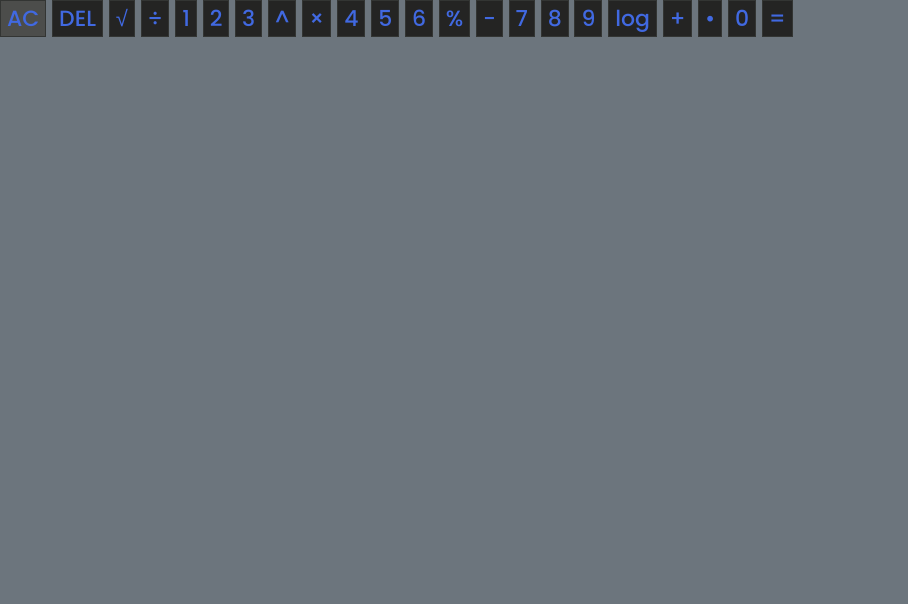
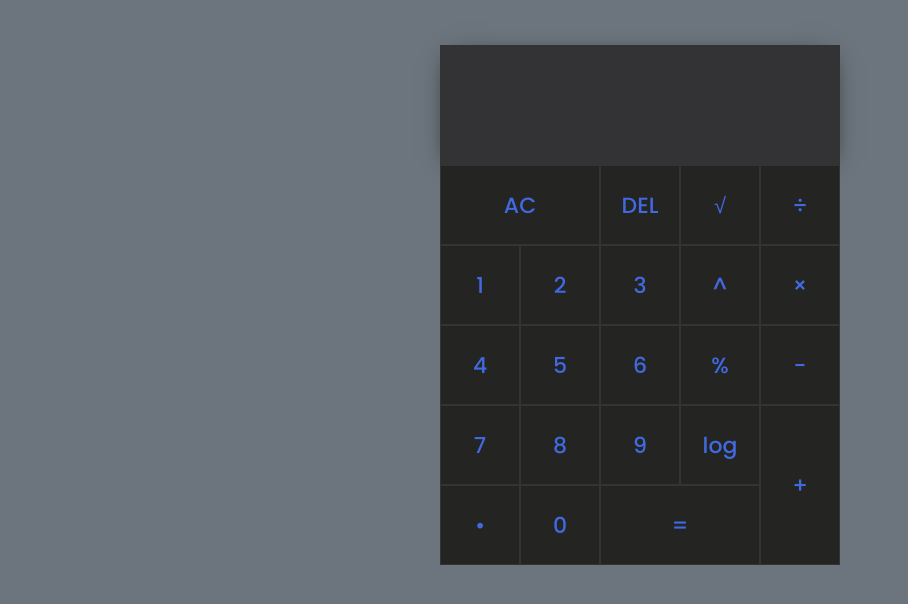
Before and after one commit to ZbigniewKulczynski1984/Calculator_10_8_22, a plain HTML site: page index.html in a window 1280 px wide. Shown: the whole page, without its empty margins (0-908 px from the left). Drawn offline with nearby package versions, Linux system fonts and the light colour scheme.

Commit message:
style.css modified, language changed and commented

```diff
--- a/CSS/style.css
+++ b/CSS/style.css
@@ -13,7 +13,56 @@ body {
   background: #6c757d;
 }
 
-.kalkulator {
+.calculator {
+  margin: 25px;
+  display: grid;
+  justify-content: center;
+  align-content: center;
+  min-height: 70vh;
+  grid-template-columns: repeat(5, 80px);
+  grid-template-rows: minmax(120px, auto) repeat(5, 80px);
+}
+button {
+  cursor: pointer;
+  border: 1px solid #333533;
+  outline: none;
+  background: #242423;
+}
+button:hover, button:focus {
+  background: rgba(75, 75, 73, 0.95);
+}
+.result {
+  grid-column: 1 / -1;
+  background-color: #333335;
+  display: flex;
+  flex-direction: column;
+  align-items: flex-end;
+  justify-content: space-between;
+  padding: 20px;
+  word-wrap: break-word;
+  word-break: break-all;
+  box-shadow: 0px 4px 25px -10px rgba(0,0,0,0.75);
+}
+.previous-action {
+  font-size: 16px;
+  font-weight: 400;
+  color: rgba(255, 255, 255, .8)
+}
+.current-action {
+  font-size: 30px;
+}
+.col-two {
+  grid-column: span 2;
+}
+.row-two {
+  grid-row: span 2;
+}
+
+
+
+
+
+/* .kalkulator {
   margin: 25px;
   display: grid;
   justify-content: center;
@@ -56,4 +105,4 @@ button:hover, button:focus {
 }
 .row-dwa {
   grid-row: span 2;
-}
+} */
```
